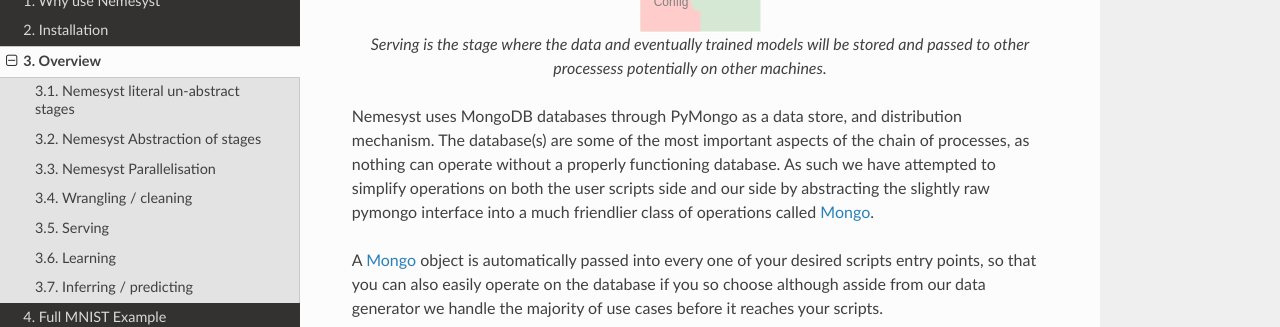
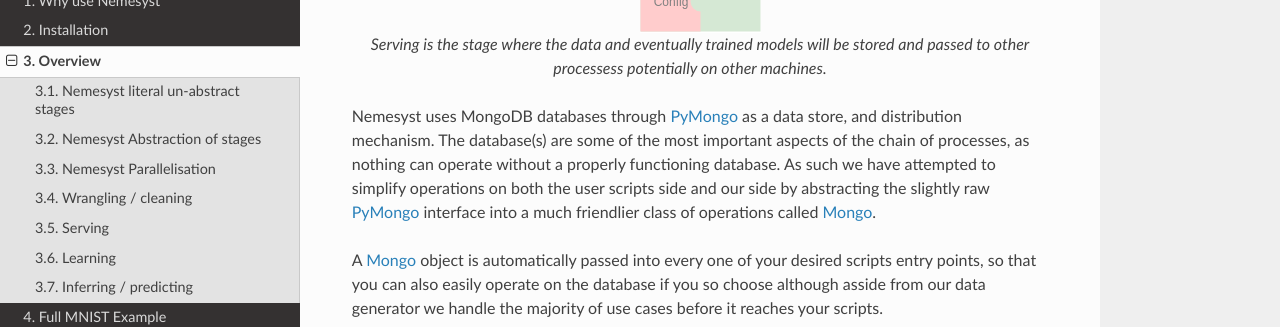
Before and after one commit to DreamingRaven/nemesyst, a Sphinx documentation site: the page built from docs/source/overview.rst, in a window 1280 px wide and 900 px high, scrolled down 2850 px. Shown: the part 151-478 px from the top of the window. Built offline with Sphinx 7.4.7 and the Read the Docs theme 2.0.0, drawn with Linux system fonts in a browser that asks for light colours; the version number could not be read and is left out.

```diff
--- a/docs/source/overview.rst
+++ b/docs/source/overview.rst
@@ -87,7 +91,7 @@ See |all-options| for a full list of options.
 
     Serving is the stage where the data and eventually trained models will be stored and passed to other processess potentially on other machines.
 
-Nemesyst uses |mongodb| databases through |pymongo| as a data store, and distribution mechanism. The database(s) are some of the most important aspects of the chain of processes, as nothing can operate without a properly functioning database. As such we have attempted to simplify operations on both the user scripts side and our side by abstracting the slightly raw pymongo interface into a much friendlier class of operations called |mongo|.
+Nemesyst uses |mongodb| databases through |pymongo|_ as a data store, and distribution mechanism. The database(s) are some of the most important aspects of the chain of processes, as nothing can operate without a properly functioning database. As such we have attempted to simplify operations on both the user scripts side and our side by abstracting the slightly raw |pymongo|_ interface into a much friendlier class of operations called |mongo|.
 
 A |mongo| object is automatically passed into every one of your desired scripts entry points, so that you can also easily operate on the database if you so choose although asside from our data generator we handle the majority of use cases before it reaches your scripts.
 
--- a/docs/source/serving.rst
+++ b/docs/source/serving.rst
@@ -20,9 +20,11 @@
 .. _docker: https://www.docker.com/
 .. |docker| replace:: Docker
 
-
 .. _docker-compose: https://docs.docker.com/compose/
 .. |docker-compose| replace:: Docker-Compose
+
+.. _pymongo: https://api.mongodb.com/python/current/
+.. |pymongo| replace:: PyMongo
 
 .. |troubleshooting| replace:: :ref:`section_ts_mongodb`
 .. _page_serving:
```
Also changed, not shown: other parts of docs/source/overview.rst (+4 -0 lines).
